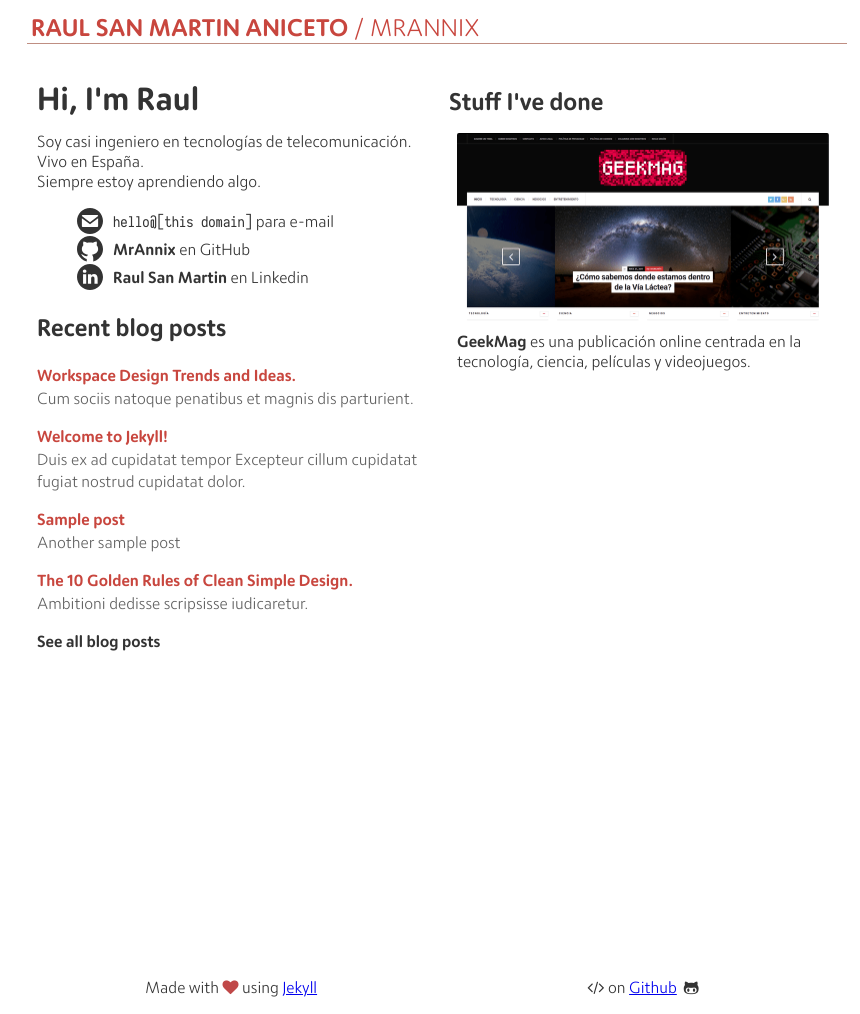
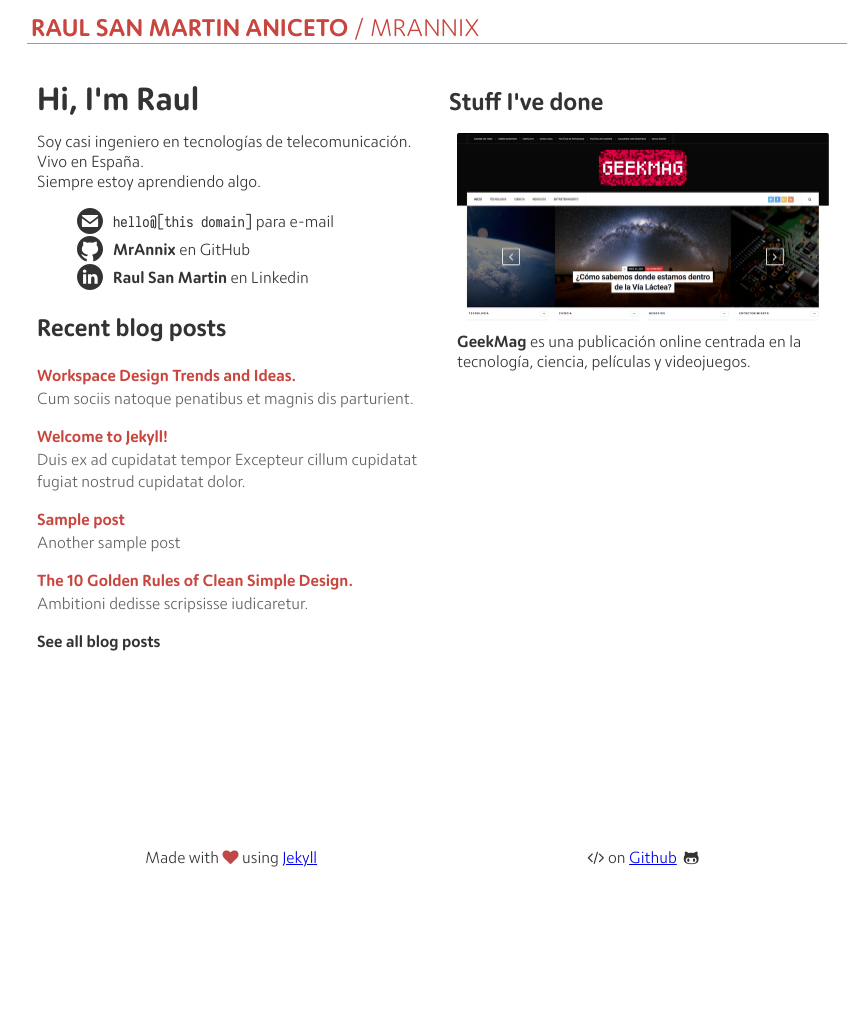
Before and after one commit to MrAnnix/MrAnnix.github.io, a Jekyll site: the page built from index.html, in a window 1280 px wide. Shown: the whole page, without its empty margins (203-1063 px from the left). Built offline with Jekyll 4.4.1, drawn with Linux system fonts in a browser that asks for light colours; the list of posts is cut into pages by our own code; after the commit the page ends 900 px from its top, so only the background shows below that.

Commit message:
Update _common.scss

```diff
--- a/_sass/_common.scss
+++ b/_sass/_common.scss
@@ -296,7 +296,7 @@ code,pre,tt {
     margin-bottom: 4rem!important;
     padding-left: 6px;
     padding-right: 6px;
-    min-height: calc(100vh - 70px)
+    min-height: calc(100vh - 200px)
 }
 
 @media screen and (min-width: 820.01px) {
@@ -671,8 +671,7 @@ code,pre,tt {
 
 .footer {
     padding-left: 6px;
-    padding-right: 6px;
-    height: 50px
+    padding-right: 6px
 }
 
 .footer .fa-heart {
```
